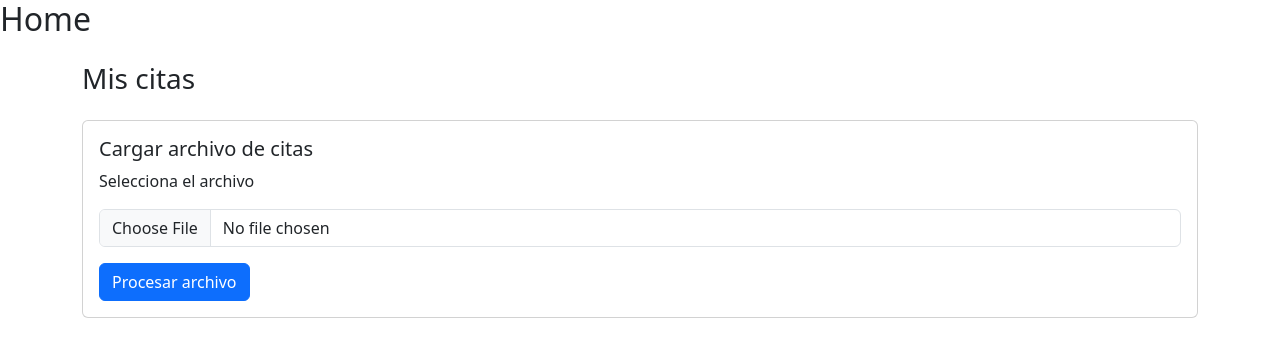
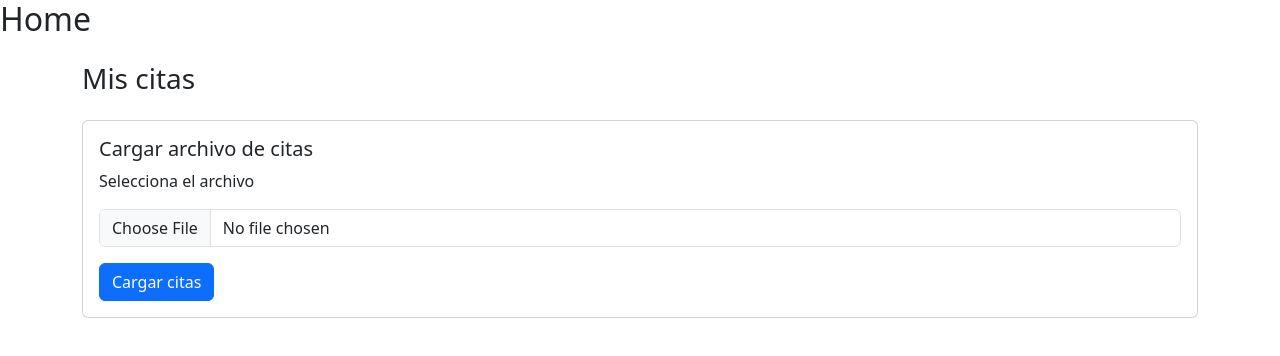
Before and after one commit to Ema-Ochoa-07/Front-Medical-Appointment, an Angular app: page /appointments in a window 1280 px wide. Shown: the top 356 px of the page. Built offline with nearby package versions, Linux system fonts and the light colour scheme; no server answers.

Commit message:
Capturando el mensaje de procesando archivo .... en pantalla HTML con if

```diff
--- a/src/app/components/appointment/appointment.html
+++ b/src/app/components/appointment/appointment.html
@@ -11,7 +11,16 @@
 
             <input (change)="seleccionarArchivo($event)" type="file" class="form-control" accept=".xlsx, .xls, .csv">
 
-            <button (click)="procesarArchivo()" type="button" class="btn btn-primary mt-3">Procesar archivo</button>
+            <button (click)="procesarArchivo()" type="button" class="btn btn-primary mt-3">Cargar citas</button>
+
+            <!-- Mensaje mientras se procesa el archivo -->
+             @if (procesandoArchivo){
+                <div class="alert alert-info mt-3">
+                    Procesando archivo, por favor espere...
+                </div>
+             }
+
+
         </div>
     </div>
 
--- a/src/app/components/appointment/appointment.ts
+++ b/src/app/components/appointment/appointment.ts
@@ -13,6 +13,8 @@ export class AppointmentComponent {
 
   citas: Appointment[] = []
   archivoSeleccionado: File | null = null
+  procesandoArchivo = false
+
 
   constructor(
     private changeDetectorRef: ChangeDetectorRef,
@@ -41,8 +43,12 @@ export class AppointmentComponent {
     }
 
     procesarArchivo(){
-      console.log("Procesando archivo.....")
+      //console.log("Procesando archivo.....")
+
       if(this.archivoSeleccionado){
+
+        this.procesandoArchivo = true
+
         const formData = new FormData()
 
         formData.append('file', this.archivoSeleccionado)
```
